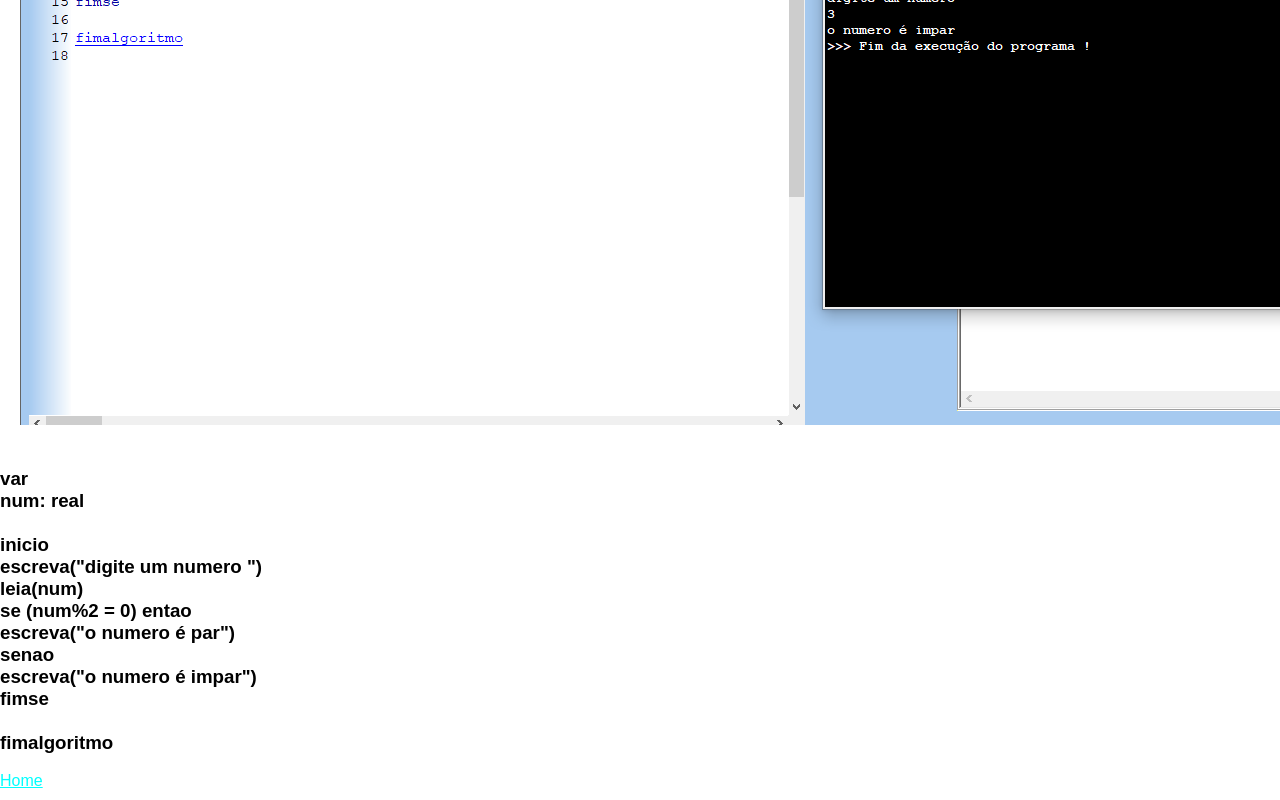
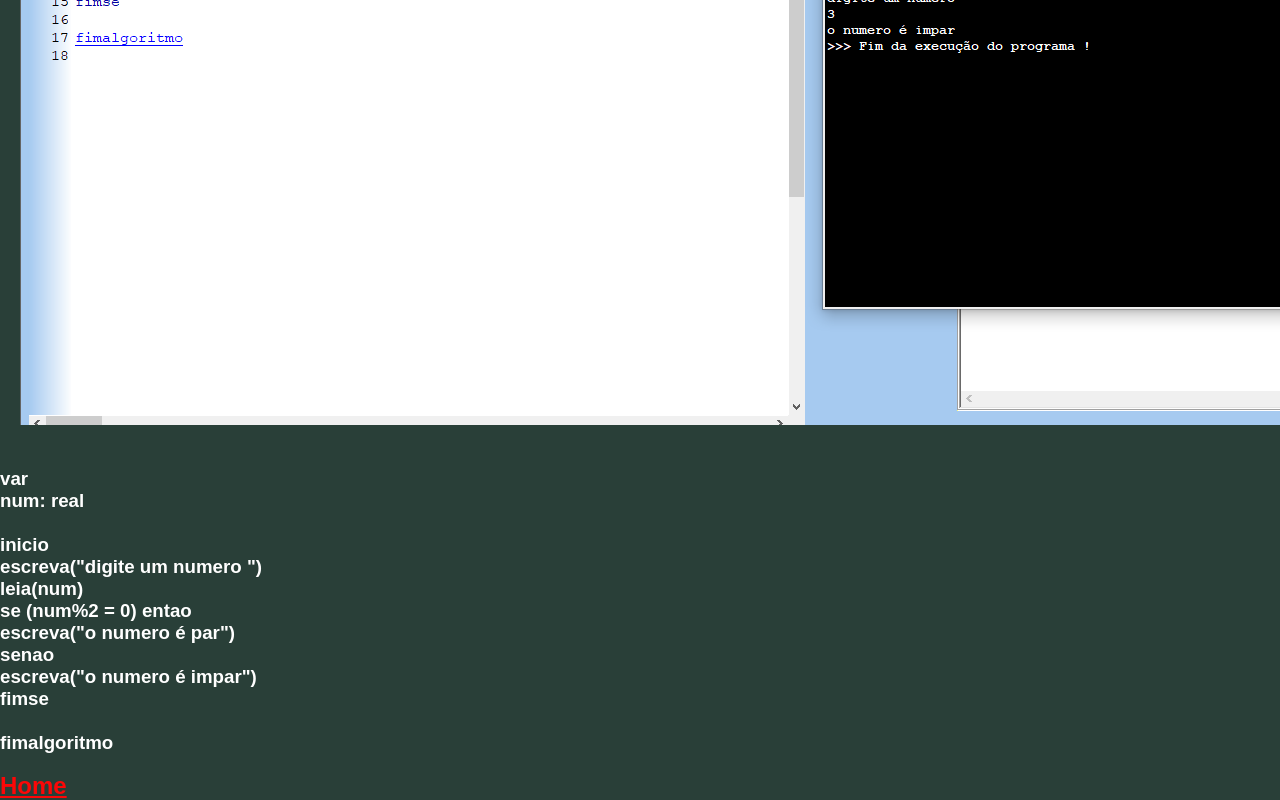
Before and after one commit to Senai-SC-CTAI/visualg-vs-javascript-NicolasMellouz, a plain HTML site: page visualg.html in a window 1280 px wide. Shown: the part 874-1674 px from the top of the page. Drawn offline with Linux system fonts and the light colour scheme.

Commit message:
Update estilo2.css

```diff
--- a/estilo2.css
+++ b/estilo2.css
@@ -3,6 +3,8 @@ body {
     font-family: Arial, sans-serif;
     margin: 0;
     padding: 0;
+    background-color: rgb(41, 63, 56);
+    color: white;
 }
 
 header {
@@ -27,6 +29,12 @@ footer {
     text-align: center;
 }
 a {
-    color: aqua;
+    color: rgb(252, 7, 7);
+    font-size: x-large;
+    font-weight: bold;
 
   }
+h3{
+    font-style: arial;
+    color: white;
+}
```
